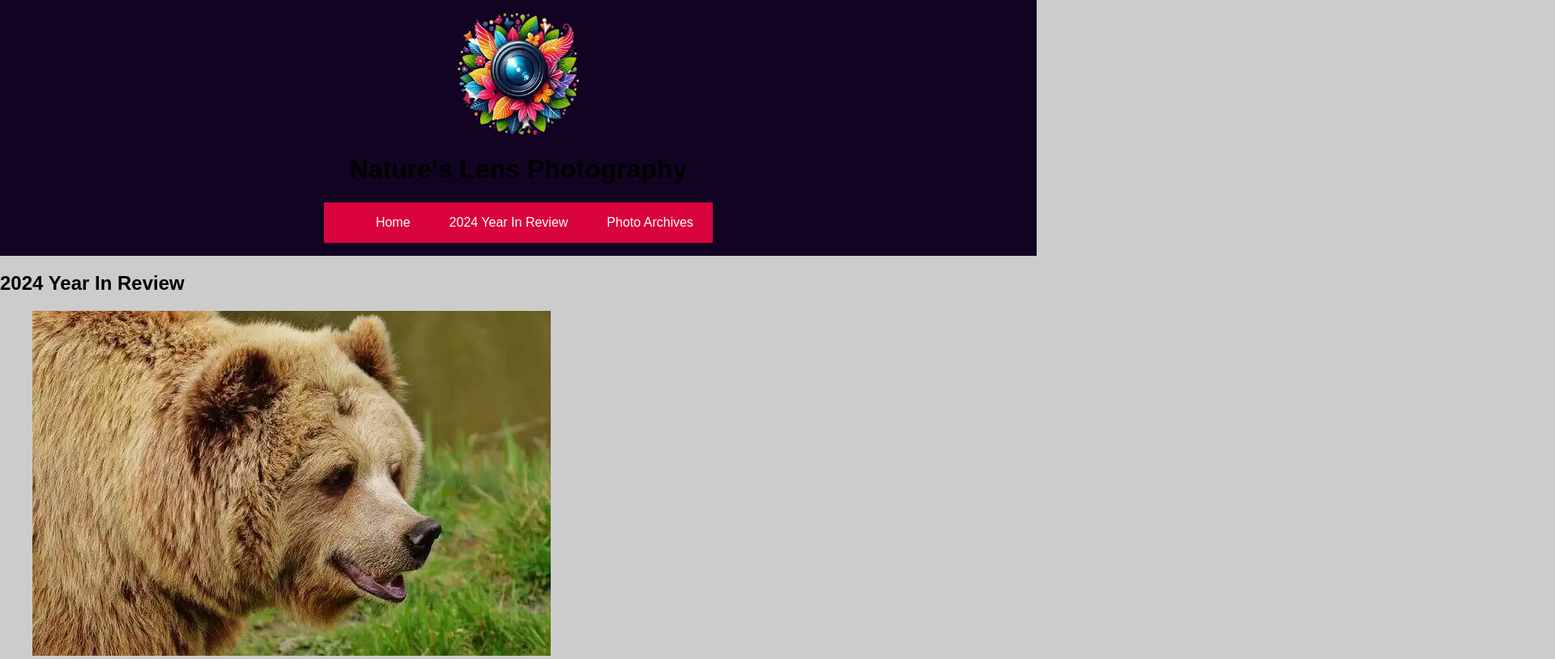
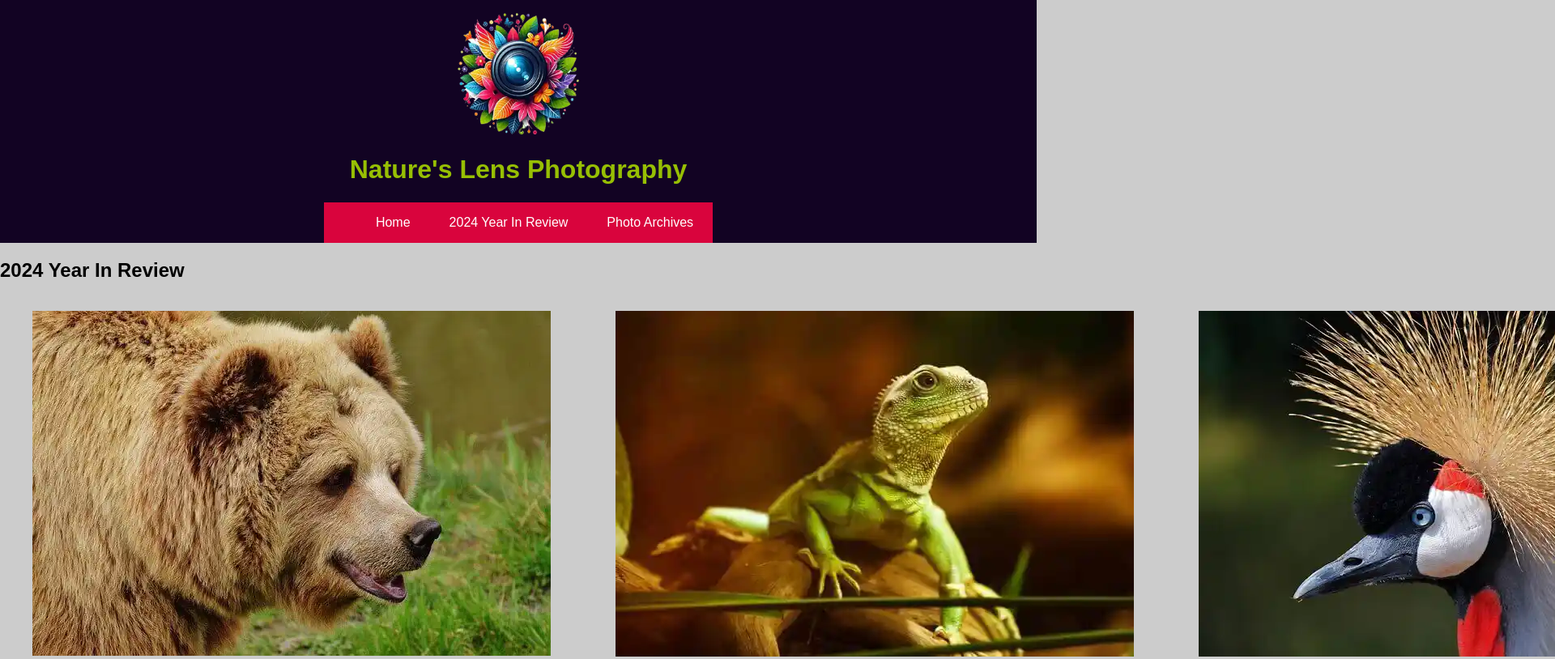
Before and after one commit to xitohshi/Photo-Gallery-assignment, a plain HTML site: page index.html in a window 1280 px wide. Shown: the top 814 px of the page at 81% size, 1920 px wide, since content can reach past the window. Drawn offline with Linux system fonts and the light colour scheme.

Commit message:
added styles to #gallery-container

```diff
--- a/styles.css
+++ b/styles.css
@@ -10,16 +10,18 @@ body{
 
 header{
     background-color: #120323;
-    padding: 1rem;
+    color: #97bf04;
     display: flex;
     justify-content: center;
     align-items: center;
     flex-direction: column;
+    padding-top: 1rem;
 }
 
 header nav{
     background-color: #d9043d;
     color: #ffffff;
+    padding: 0 auto;
 }
 
 header nav ul{
@@ -28,7 +30,7 @@ header nav ul{
     list-style: none;
     align-items: center;
     justify-content: center;
-    margin: rem auto;
+    margin: 1rem auto;
 }
 
 header nav li{
@@ -40,6 +42,10 @@ header nav a{
     color: #ffffff;
 }
 
+#gallery-container{
+    display: grid;
+    grid-template-columns: 1fr 1fr 1fr;
+}
 
 /*
 The site uses a sans-serif font
```
